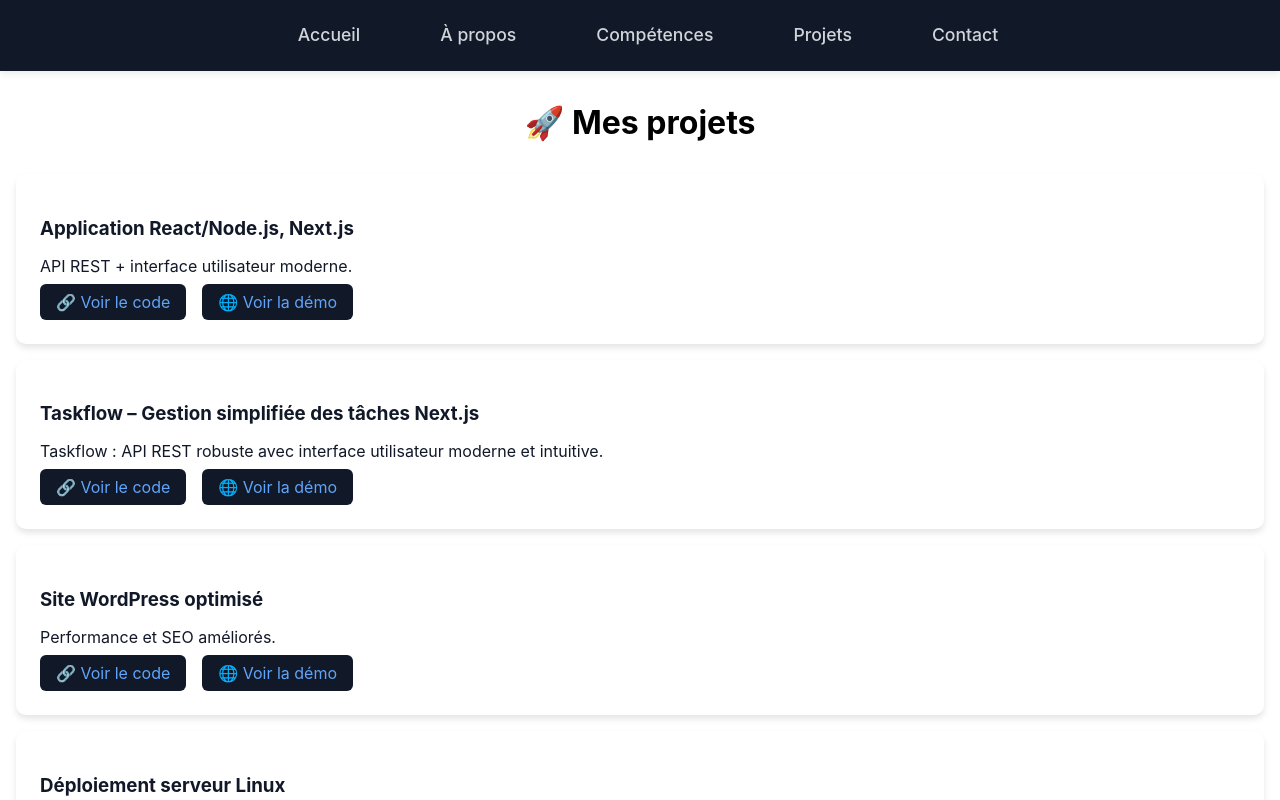
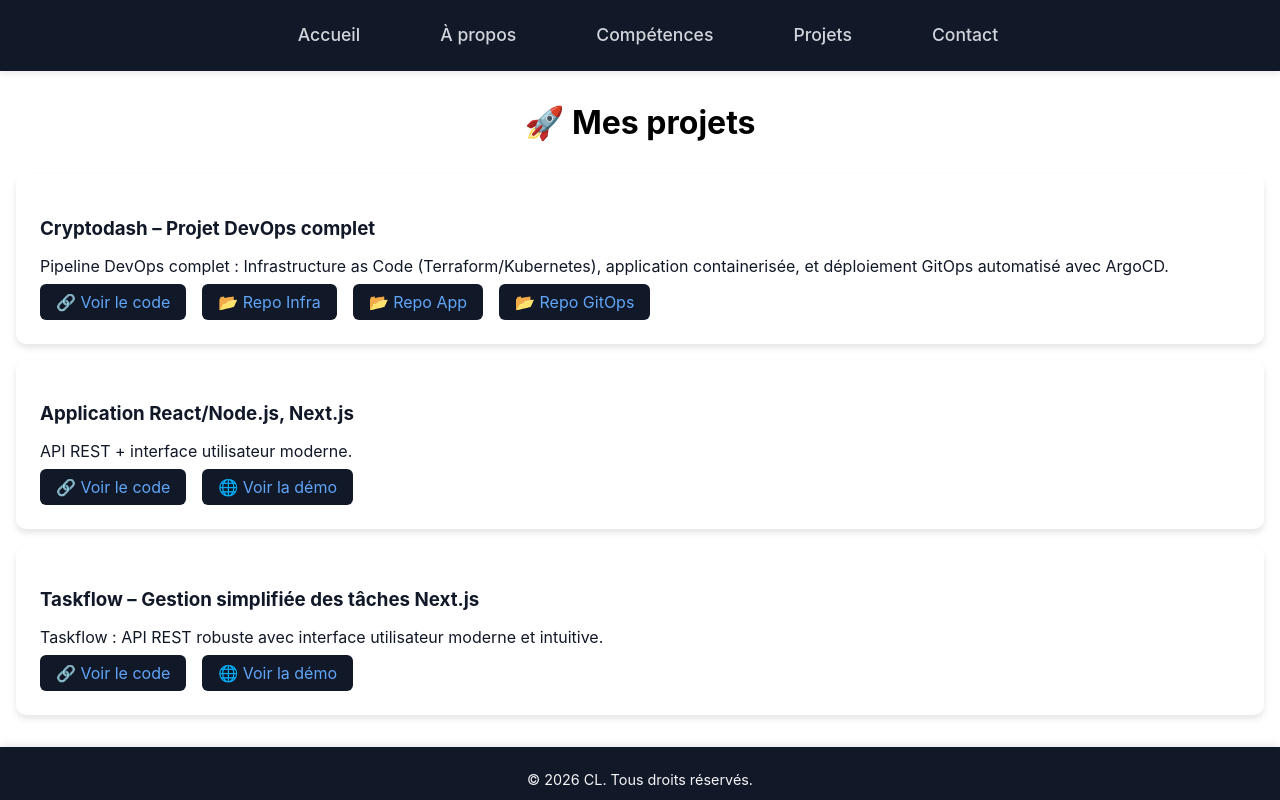
Before and after one commit to CL-KRMA/CL-KRMA, a Next.js app: page /projects in a window 1280 px wide. Shown: the top 800 px of the page. Built offline with nearby package versions, Linux system fonts and the light colour scheme.

Commit message:
Mise a jour de deux components

```diff
--- a/app/globals.css
+++ b/app/globals.css
@@ -1,5 +1,5 @@
 @plugin "daisyui" {
-  themes: all;
+  themes: dracula;
 }
 
 
--- a/components/Projects.tsx
+++ b/components/Projects.tsx
@@ -1,6 +1,16 @@
-
 export default function Projects() {
   const projects = [
+    {
+      title: "Cryptodash – Projet DevOps complet",
+      description: "Pipeline DevOps complet : Infrastructure as Code (Terraform/Kubernetes), application containerisée, et déploiement GitOps automatisé avec ArgoCD.",
+      github: "https://github.com/CL-KRMA/cryptodash-infra",
+      demo: null,
+      extraLinks: [
+        { label: "Repo Infra", url: "https://github.com/CL-KRMA/cryptodash-infra" },
+        { label: "Repo App", url: "https://github.com/CL-KRMA/cryptodash-app" },
+        { label: "Repo GitOps", url: "https://github.com/CL-KRMA/cryptodash-gitops" }
+      ]
+    },
     {
       title: "Application React/Node.js, Next.js",
       description: "API REST + interface utilisateur moderne.",
@@ -12,18 +22,6 @@ export default function Projects() {
       description: "Taskflow : API REST robuste avec interface utilisateur moderne et intuitive.",
       github: "https://github.com/CL-KRMA/Taskflow",
       demo: "https://taskflow-omega-teal.vercel.app/"
-    },
-    {
-      title: "Site WordPress optimisé",
-      description: "Performance et SEO améliorés.",
-      github: "https://github.com/CL-KRMA",
-      demo: "#"
-    },
-    {
-      title: "Déploiement serveur Linux",
-      description: "Configuration Nginx + SSL/TLS.",
-      github: "https://github.com/CL-KRMA/",
-      demo: null
     }
   ];
 
@@ -46,6 +44,11 @@ export default function Projects() {
                   🌐 Voir la démo
                 </a>
               )}
+              {project.extraLinks && project.extraLinks.map((link, i) => (
+                <a key={i} href={link.url} target="_blank" rel="noopener noreferrer">
+                  📂 {link.label}
+                </a>
+              ))}
             </div>
           </div>
         ))}
```
Also changed, not shown: 1 other file (tests, documents, lock files or other folders).
